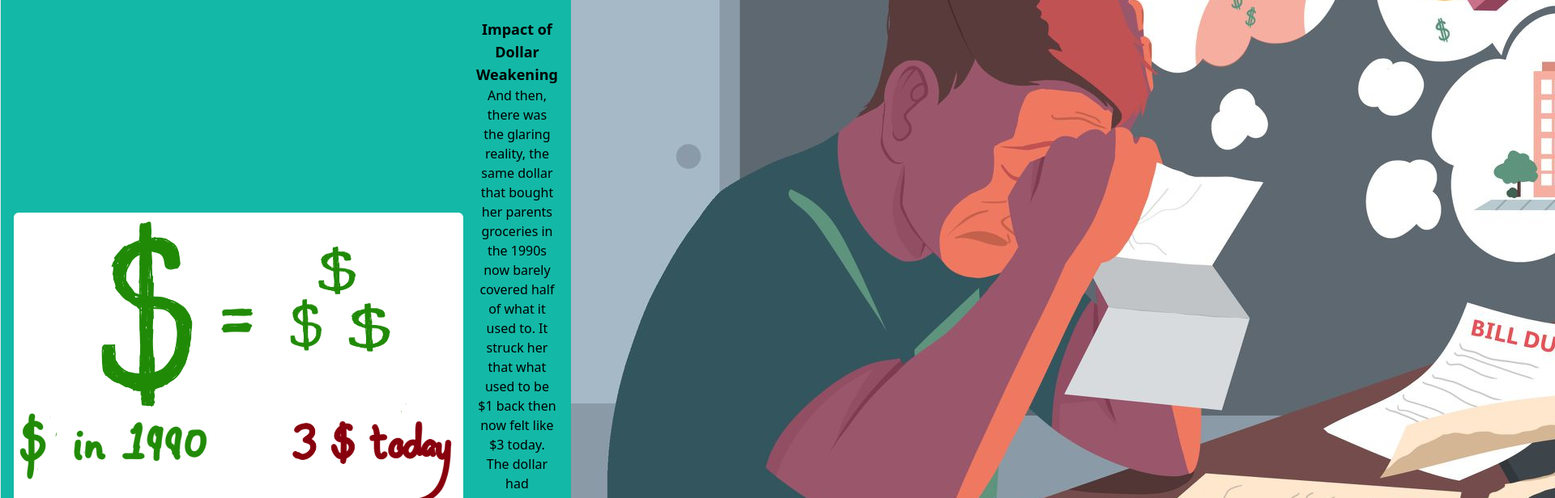
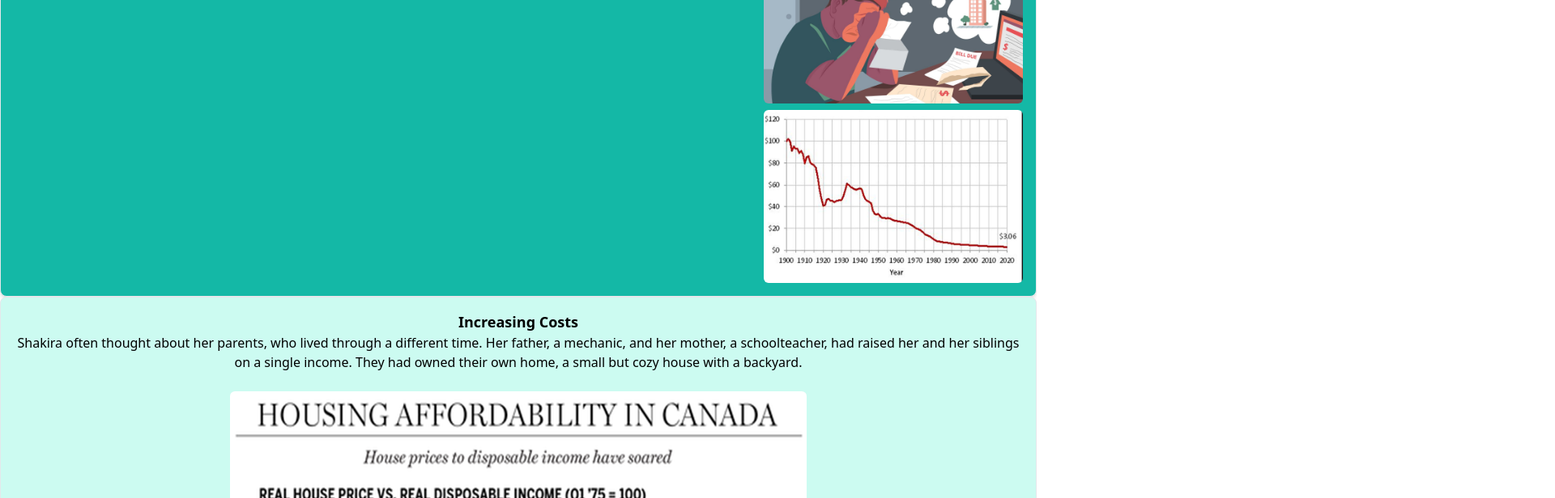
Before and after one commit to mehassanhmood/StoryBoarding, a React (Vite) app: page / in a window 1280 px wide. Shown: the part 1800-2416 px from the top of the page at 81% size, 1920 px wide, since content can reach past the window. Built offline with nearby package versions, Linux system fonts and the light colour scheme.

Commit message:
more human touch

```diff
--- a/src/components/DollarWeakening.jsx
+++ b/src/components/DollarWeakening.jsx
@@ -5,30 +5,28 @@ import inflation from "../../public/inflation_pic.jpg";
 
 const DollarWeakening = () => {
   return (
-    <div className="p-4 border rounded-lg shadow-md bg-teal-500 flex items-center">
-      <div className="flex-shrink-0">
-        <img
-          src={weakingingImage}
-          className="max-w-full h-auto rounded-md mb-2"
-          alt="Dollar Weakening"
-        />
-      </div>
-      <div className="flex-1 text-center p-4">
+    <div className="p-4 border rounded-lg shadow-md bg-teal-500 flex">
+      <div className="flex-1 text-left p-4">
         <h3 className="text-lg font-semibold">Impact of Dollar Weakening</h3>
         <p>
           And then, there was the glaring reality, the same dollar that bought her parents groceries in the 1990s now barely covered half of what it used to. It struck her that what used to be $1 back then now felt like $3 today.
         </p>
         <p>The dollar had depreciated over time, leaving her and Steve with less buying power, even as prices for basic goods continued to climb.</p>
       </div>
-      <div className="flex-shrink-0">
+      <div className="flex-shrink-0 flex flex-col items-end ml-4">
         <img
-          src={ inflation}
-          className="max-w-full h-auto rounded-md mb-2"
-          alt="infaltion"
+          src={weakingingImage}
+          className="max-w-xs h-auto rounded-md mb-2"
+          alt="Dollar Weakening"
+        />
+        <img
+          src={inflation}
+          className="max-w-xs h-auto rounded-md mb-2"
+          alt="Inflation"
         />
         <img
           src={weakingingImage1990}
-          className="max-w-full h-auto rounded-md"
+          className="max-w-xs h-auto rounded-md"
           alt="Dollar Weakening in 1990"
         />
       </div>
@@ -37,6 +35,7 @@ const DollarWeakening = () => {
 };
 
 export default DollarWeakening;
+
 // const DollarWeakening = () => {
 //   return (
 //     <div className="p-4 border rounded-lg shadow-md bg-teal-500">
```
